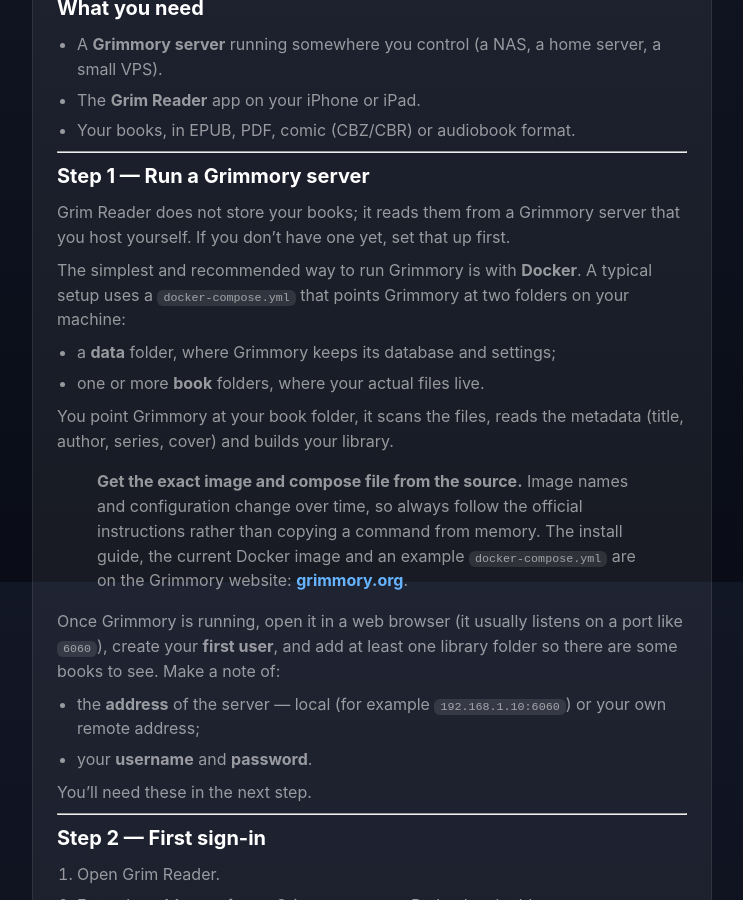
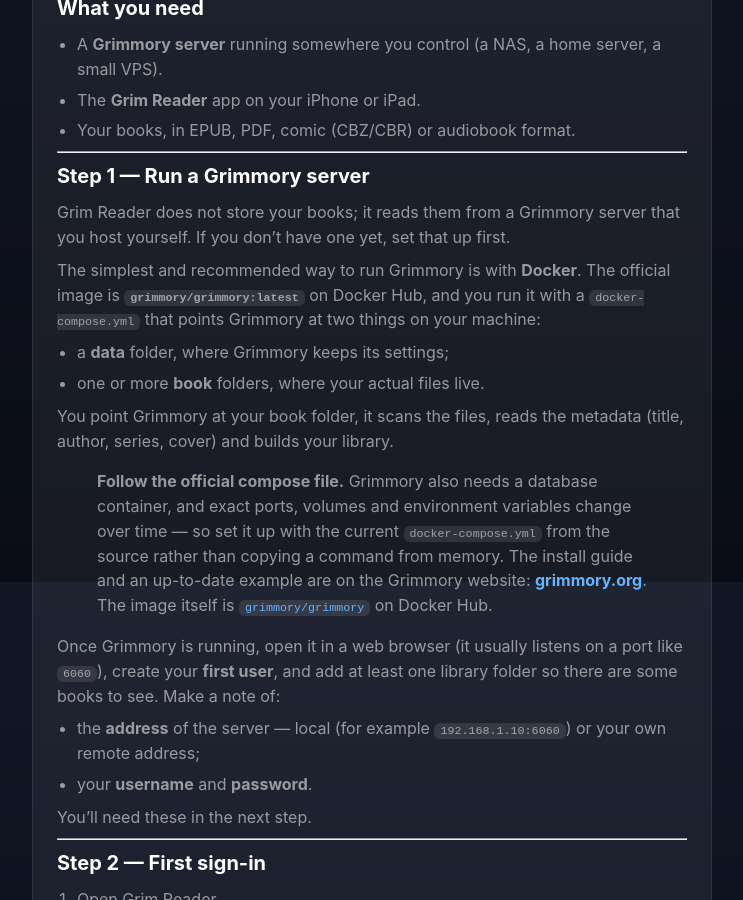
Before and after one commit to polderpijplijn/polderpijplijn.github.io, a Jekyll site: the page built from support/kb/grim-reader-getting-started.md, in a window 1280 px wide and 900 px high, scrolled down 318 px. Shown: the whole window, without its empty margins (268-1011 px from the left). Built offline with Jekyll 4.4.1, drawn with Linux system fonts in a browser that asks for light colours.

Commit message:
Name the concrete Grimmory Docker image in the KB
Use grimmory/grimmory:latest from Docker Hub and note it needs a
database container; still defer the full compose to grimmory.org.

Co-Authored-By: Claude Opus 4.7 <noreply@anthropic.com>

```diff
--- a/support/kb/grim-reader-getting-started.md
+++ b/support/kb/grim-reader-getting-started.md
@@ -23,21 +23,22 @@ working library, step by step.
 Grim Reader does not store your books; it reads them from a Grimmory server that
 you host yourself. If you don't have one yet, set that up first.
 
-The simplest and recommended way to run Grimmory is with **Docker**. A typical
-setup uses a `docker-compose.yml` that points Grimmory at two folders on your
-machine:
+The simplest and recommended way to run Grimmory is with **Docker**. The official
+image is **`grimmory/grimmory:latest`** on Docker Hub, and you run it with a
+`docker-compose.yml` that points Grimmory at two things on your machine:
 
-- a **data** folder, where Grimmory keeps its database and settings;
+- a **data** folder, where Grimmory keeps its settings;
 - one or more **book** folders, where your actual files live.
 
 You point Grimmory at your book folder, it scans the files, reads the metadata
 (title, author, series, cover) and builds your library.
 
-> **Get the exact image and compose file from the source.** Image names and
-> configuration change over time, so always follow the official instructions
-> rather than copying a command from memory. The install guide, the current
-> Docker image and an example `docker-compose.yml` are on the Grimmory website:
-> **[grimmory.org](https://grimmory.org)**.
+> **Follow the official compose file.** Grimmory also needs a database container,
+> and exact ports, volumes and environment variables change over time — so set it
+> up with the current `docker-compose.yml` from the source rather than copying a
+> command from memory. The install guide and an up-to-date example are on the
+> Grimmory website: **[grimmory.org](https://grimmory.org)**. The image itself is
+> [`grimmory/grimmory`](https://hub.docker.com/r/grimmory/grimmory) on Docker Hub.
 
 Once Grimmory is running, open it in a web browser (it usually listens on a port
 like `6060`), create your **first user**, and add at least one library folder so
```
